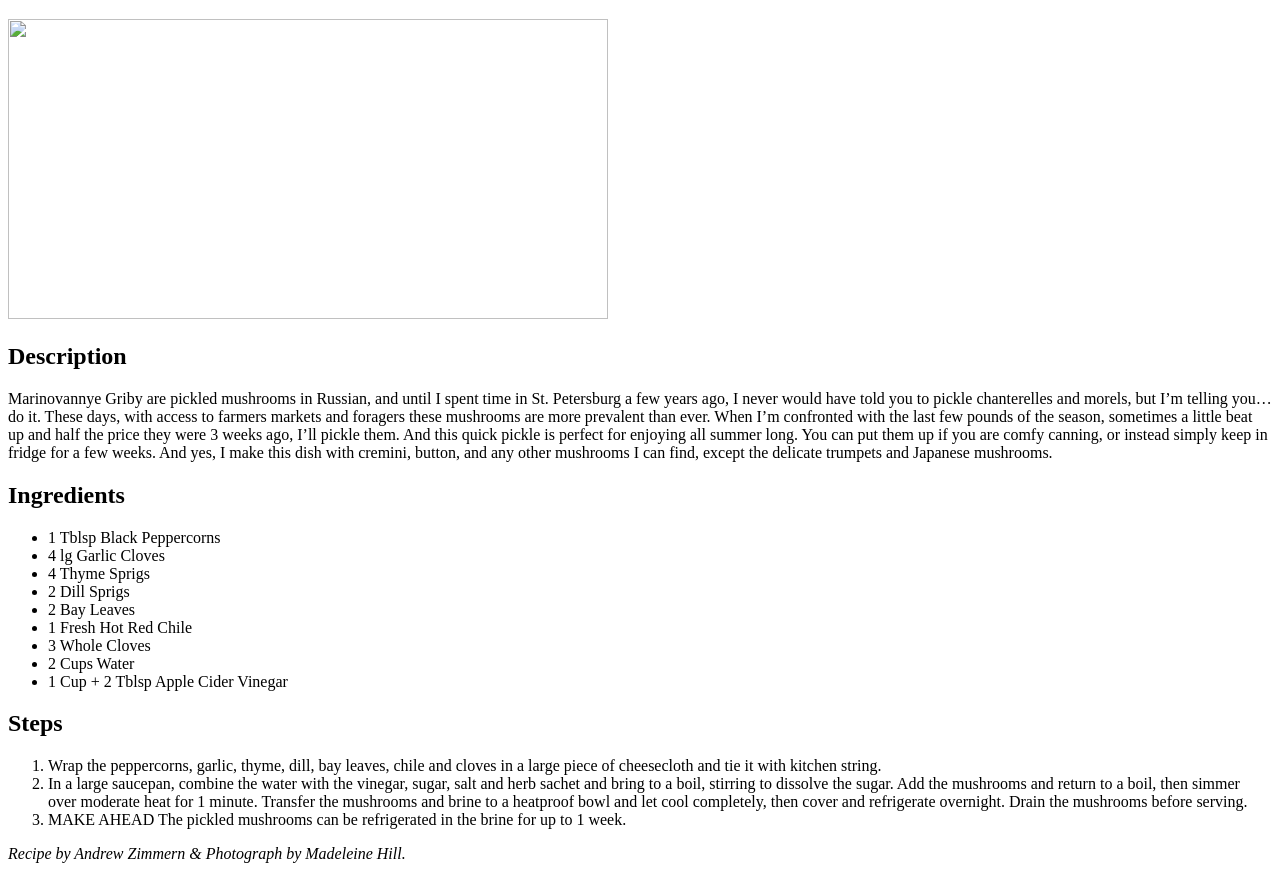
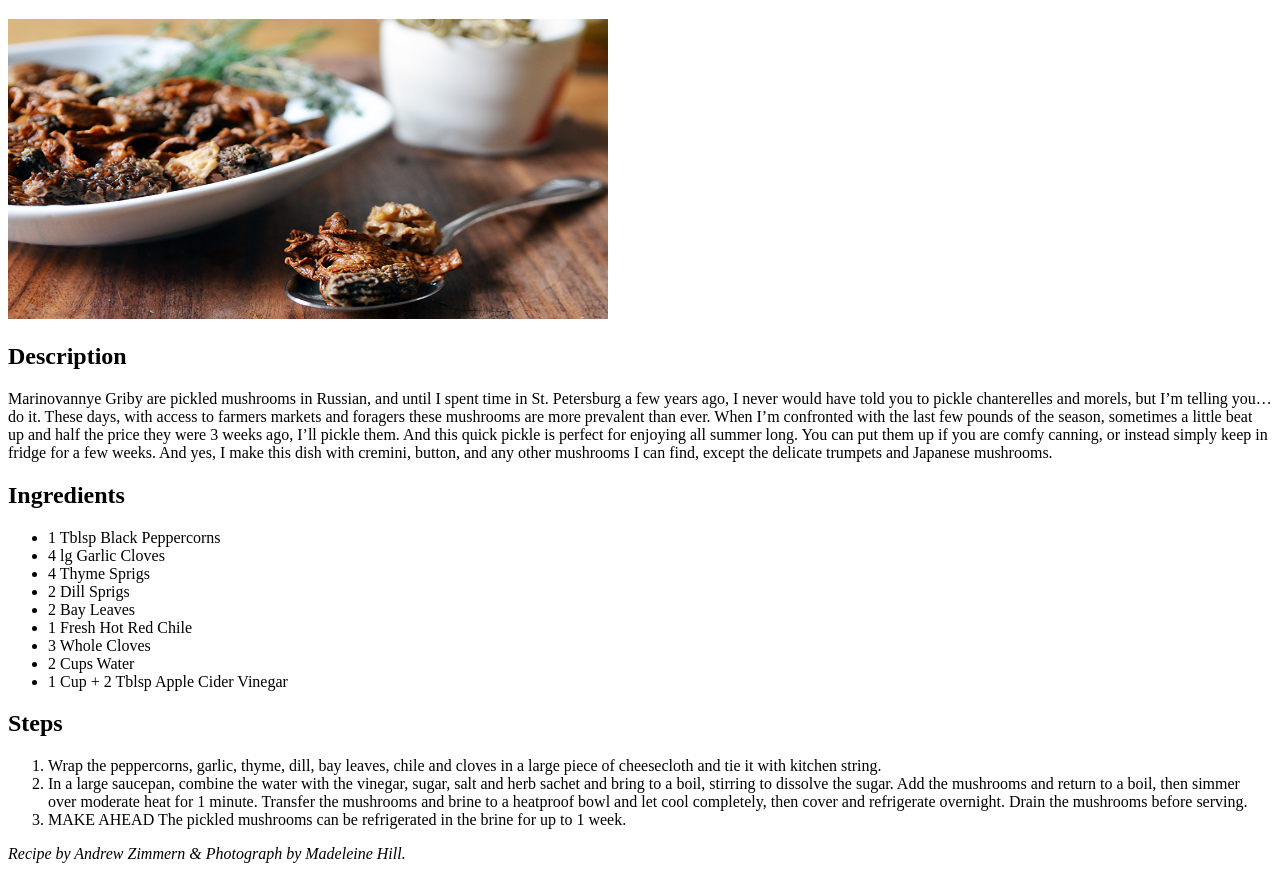
Before and after one commit to nickjenkins83/odin-recipes, a plain HTML site: page recipes/pickledmushrooms.html in a window 1280 px wide. Shown: the part 61-940 px from the top of the page. Drawn offline with Linux system fonts and the light colour scheme.

Commit message:
Paths rd 2

```diff
--- a/recipes/pickledmushrooms.html
+++ b/recipes/pickledmushrooms.html
@@ -8,7 +8,7 @@
 </head>
 <body>
 <h1>Pickled Mushrooms</h1>
-<img src="recipes/img1.jpg" width="600" height="300">
+<img src="/recipes/img1.jpg" width="600" height="300">
 <h2>Description</h2>
 <p>Marinovannye Griby are pickled mushrooms in Russian, and until I spent time in St. Petersburg a few years ago, I never would have told you to pickle chanterelles and morels, but I’m telling you…do it. These days, with access to farmers markets and foragers these mushrooms are more prevalent than ever. When I’m confronted with the last few pounds of the season, sometimes a little beat up and half the price they were 3 weeks ago, I’ll pickle them. And this quick pickle is perfect for enjoying all summer long. You can put them up if you are comfy canning, or instead simply keep in fridge for a few weeks. And yes, I make this dish with cremini, button, and any other mushrooms I can find, except the delicate trumpets and Japanese mushrooms.</p>
 <h2>Ingredients</h2>
```
